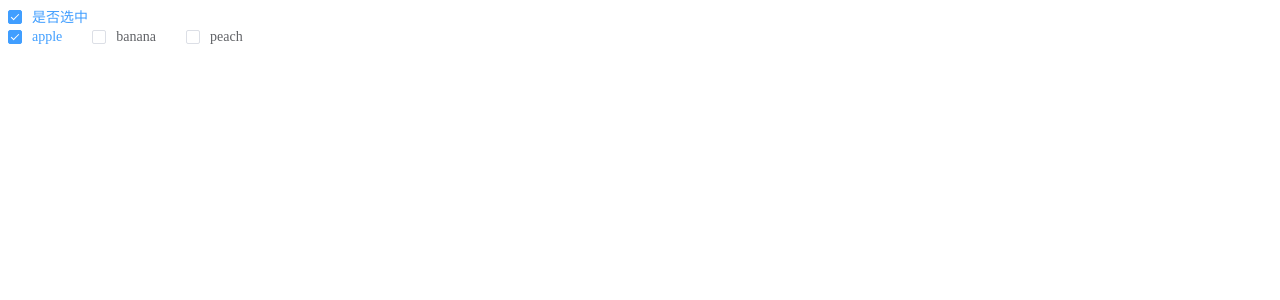
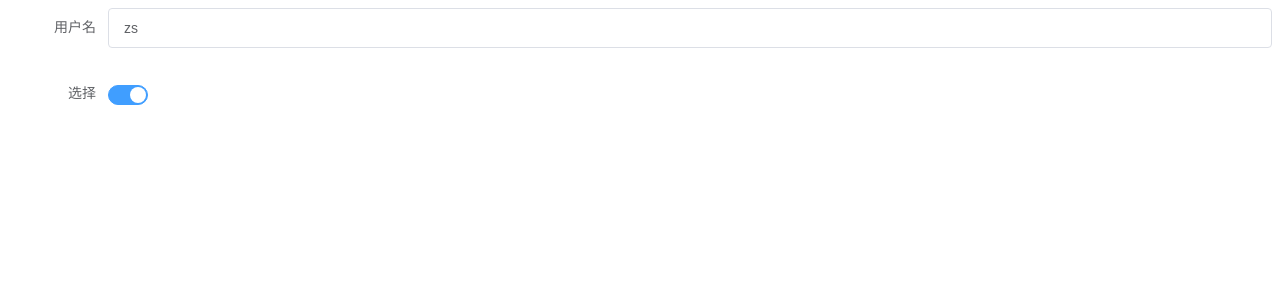
Before and after one commit to Hyachin/hyachin-ui, a Vue app: page / in a window 1280 px wide. Shown: the top 300 px of the page. Built offline with nearby package versions, Linux system fonts and the light colour scheme.

Commit message:
feat: Form&FormItem

```diff
--- a/src/App.vue
+++ b/src/App.vue
@@ -1,11 +1,16 @@
 <template>
   <div id="app">
-    <hy-checkbox v-model="active">是否选中</hy-checkbox>
-    <hy-checkbox-group v-model="fruits">
-      <hy-checkbox label="apple"></hy-checkbox>
-      <hy-checkbox label="banana"></hy-checkbox>
-      <hy-checkbox label="peach"></hy-checkbox>
-    </hy-checkbox-group>
+    <hy-form :model="model" label-width="100px">
+      <hy-form-item label="用户名">
+        <hy-input
+          placeholder="请输入用户名"
+          v-model="model.username"
+        ></hy-input>
+      </hy-form-item>
+      <hy-form-item label="选择">
+        <hy-switch v-model="model.active"></hy-switch>
+      </hy-form-item>
+    </hy-form>
   </div>
 </template>
 
@@ -14,8 +19,10 @@ export default {
   name: "App",
   data() {
     return {
-      active: true,
-      fruits: ["apple"],
+      model: {
+        username: "zs",
+        active: true,
+      },
     };
   },
   methods: {},
--- /dev/null
+++ b/src/components/form-item.vue
@@ -0,0 +1,46 @@
+<template>
+  <div class="hy-form-item">
+    <label :style="{ width: this.Form.labelWidth }" class="hy-form-item__label">
+      {{ label }}
+    </label>
+    <div class="hy-form-item__content">
+      <slot></slot>
+    </div>
+  </div>
+</template>
+
+<script>
+export default {
+  name: "HyFormItem",
+  props: {
+    label: String,
+  },
+  inject: ["Form"],
+  data() {
+    return {};
+  },
+  methods: {},
+};
+</script>
+
+<style lang="scss" scoped>
+.hy-form-item {
+  margin-bottom: 25px;
+  &__label {
+    text-align: right;
+    vertical-align: middle;
+    float: left;
+    font-size: 14px;
+    color: #606266;
+    line-height: 40px;
+    padding: 0 12px 0 0;
+    box-sizing: border-box;
+  }
+  &__content {
+    line-height: 40px;
+    position: relative;
+    font-size: 14px;
+    overflow: hidden;
+  }
+}
+</style>
--- /dev/null
+++ b/src/components/form.vue
@@ -0,0 +1,32 @@
+<template>
+  <div class="hy-form">
+    <slot></slot>
+  </div>
+</template>
+
+<script>
+export default {
+  name: "HyForm",
+  props: {
+    model: {
+      type: Object,
+      required: true,
+    },
+    labelWidth: {
+      type: String,
+      default: "80px",
+    },
+  },
+  provide() {
+    return {
+      Form: this,
+    };
+  },
+  data() {
+    return {};
+  },
+  methods: {},
+};
+</script>
+
+<style lang="scss" scoped></style>
--- a/src/main.js
+++ b/src/main.js
@@ -9,6 +9,8 @@ import Radio from './components/radio'
 import RadioGroup from './components/radio-group'
 import Checkbox from './components/checkbox'
 import CheckboxGroup from './components/checkbox-group'
+import Form from './components/form'
+import FormItem from './components/form-item'
 Vue.config.productionTip = false
 Vue.component(Button.name, Button)
 Vue.component(Dialog.name, Dialog)
@@ -18,6 +20,8 @@ Vue.component(Radio.name, Radio)
 Vue.component(RadioGroup.name, RadioGroup)
 Vue.component(Checkbox.name, Checkbox)
 Vue.component(CheckboxGroup.name, CheckboxGroup)
+Vue.component(Form.name, Form)
+Vue.component(FormItem.name, FormItem)
 new Vue({
   render: h => h(App)
 }).$mount('#app')
```
Also changed, not shown: 1 other file (tests, documents, lock files or other folders).
